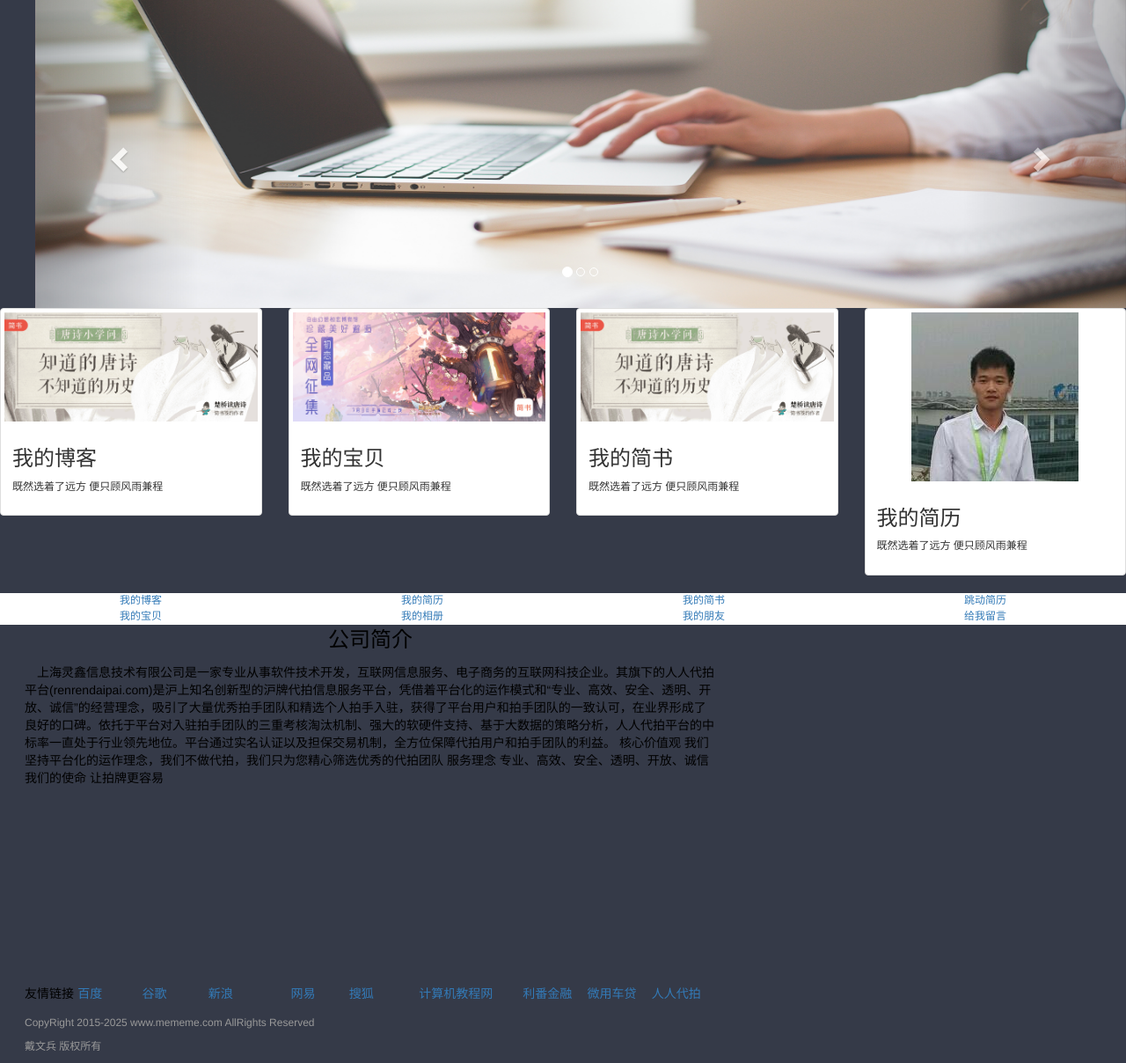
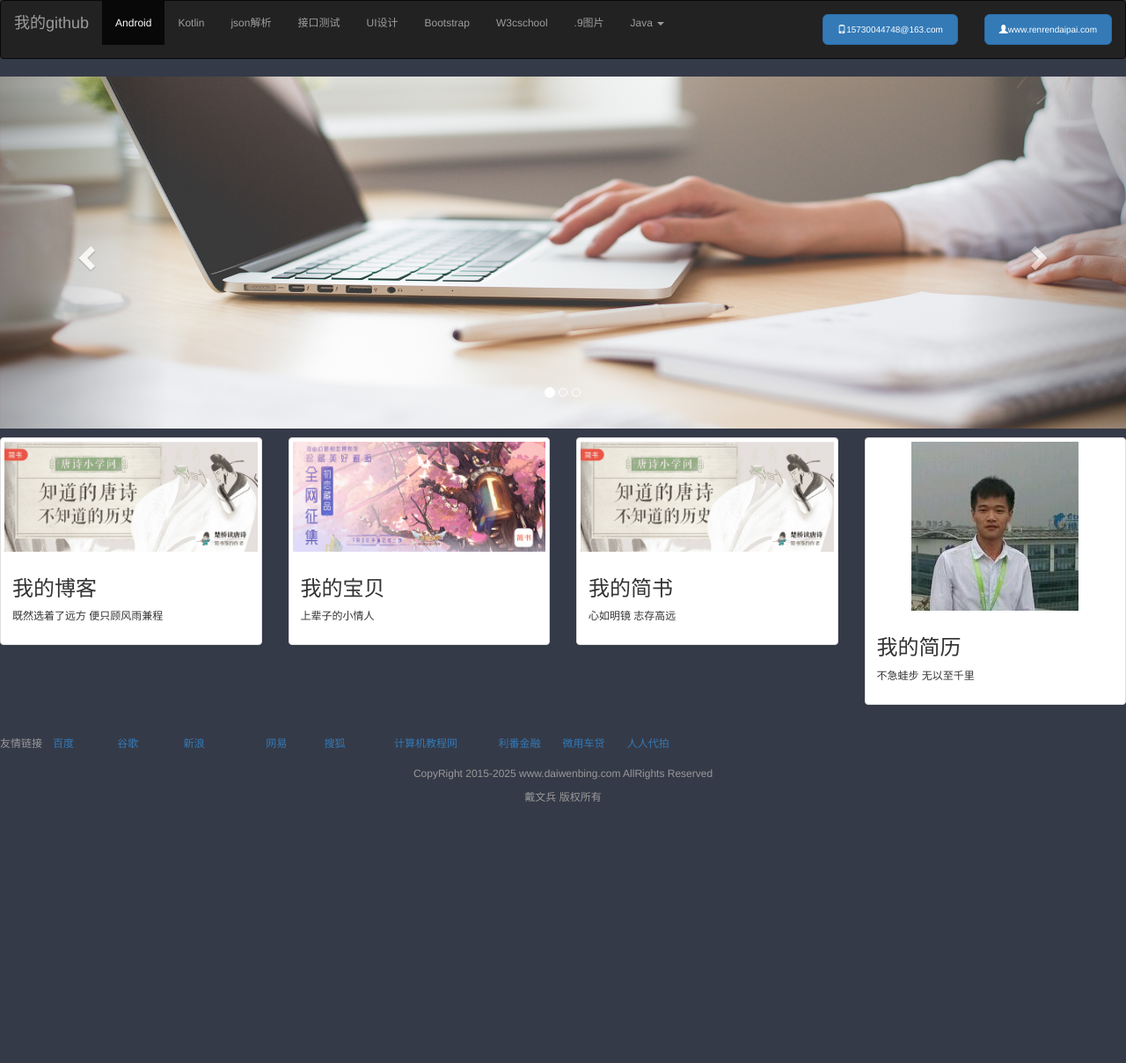
Before and after one commit to daiwenbing/daiwenbing.github.io, a plain HTML site: page index.html in a window 1280 px wide. Shown: the whole page at 88% size. After the commit the page ends 915 px from the top, so only its background shows below. Drawn offline with nearby package versions, Linux system fonts and the light colour scheme.

Commit message:
2018-7-3修改

```diff
--- a/index.html
+++ b/index.html
@@ -8,6 +8,7 @@
     <script src="http://cdn.bootcss.com/jquery/2.1.1/jquery.min.js"></script>
     <script src="http://cdn.bootcss.com/bootstrap/3.3.7/js/bootstrap.min.js"></script>
     <title>个人主页</title>
+    <link rel="shortcut icon" href="pictur/head.jpg" />
 <style type="text/css">
 html{
    width:100%;
@@ -22,77 +23,58 @@ body {
    padding:0;
    min-height: 100vh;
     background-size: cover;
+font-size: 12px;
+color: #999999;
+background-color:#353A48;
+}
 
-font-size: 12px;
-
-color: #999999;
-
-background-color:#353A48;
-
-}
 a{
 text-decoration:none
-}
-.style1 {
-
-font-size: 24px;
-
-color: #FDFDF0;
-
-}
-
-.style2 {
-
-font-size: 24px;
-
-color: #000;
-
-}
-
-.style3 {
-
-font-size: 12px;
-
-}
-
-.style3 {
-
-color: #000;
-
-font-size: 14px;
-
-}
-.style3 {
-color: #000;
 }
 </style>
 </head>
 <body >
-<script>
-function browserRedirect() {
-    var sUserAgent = navigator.userAgent.toLowerCase();
-    var bIsIpad = sUserAgent.match(/ipad/i) == "ipad";
-    var bIsIphoneOs = sUserAgent.match(/iphone os/i) == "iphone os";
-    var bIsMidp = sUserAgent.match(/midp/i) == "midp";
-    var bIsUc7 = sUserAgent.match(/rv:1.2.3.4/i) == "rv:1.2.3.4";
-    var bIsUc = sUserAgent.match(/ucweb/i) == "ucweb";
-    var bIsAndroid = sUserAgent.match(/android/i) == "android";
-    var bIsCE = sUserAgent.match(/windows ce/i) == "windows ce";
-    var bIsWM = sUserAgent.match(/windows mobile/i) == "windows mobile";
-    if (!(bIsIpad || bIsIphoneOs || bIsMidp || bIsUc7 || bIsUc || bIsAndroid || bIsCE || bIsWM) ){
-        window.location.href="http://blog.csdn.net/daiwenbingg";
-    } else {
-        window.location.href="http://m.blog.csdn.net/blog/index?username=daiwenbingg";
-    }
-}
-function love(){
-        window.location.href="./resume.html";
-}
+<nav class="navbar navbar-inverse" role="navigation">
+    <div class="container-fluid">
+        <ul class="nav navbar-nav navbar-right">
+            <li><a href="#"><button type="button" class="btn btn-primary btn-lg" style="font-size: 10px"><span class="glyphicon glyphicon-phone"></span>15730044748@163.com</button></a></li>
+            <li><a href="http://www.renrendaipai.com"><button type="button" class="btn btn-primary btn-lg" style="font-size: 10px"><span class="glyphicon glyphicon-user"></span>www.renrendaipai.com</button></a></li>
+        </ul>
+        <div class="navbar-header">
+            <a class="navbar-brand" href="https://github.com/daiwenbing">我的github</a>
+        </div>
+        <div>
+            <ul class="nav navbar-nav">
 
-</script>
+                <li class="active"><a href="https://developer.android.google.cn/studio/">Android</a></li>
+                <li><a href="http://www.devkotlin.com/docs/reference/basic-syntax.html">Kotlin</a></li>
+                <li><a href="http://www.bejson.com/">json解析</a></li>
+                <li><a href="http://www.atool.org/httptest.php">接口测试</a></li>
+                <li><a href="https://www.uplabs.com/">UI设计</a></li>
+                <li><a href="http://www.runoob.com/bootstrap/bootstrap-navbar.html">Bootstrap</a></li>
+                <li><a href="http://www.w3school.com.cn/">W3cschool</a>
+                <li><a href="http://inloop.github.io/shadow4android">.9图片</a></li>
+                <li class="dropdown">
+                    <a href="#" class="dropdown-toggle" data-toggle="dropdown">
+                        Java <b class="caret"></b>
+                    </a>
+                    <ul class="dropdown-menu">
+                        <li><a href="#">JavaEE</a></li>
+                        <li><a href="#">JavaSE</a></li>
+                        <li><a href="#">JavaME</a></li>
+                        <li class="divider"></li>
+                        <li><a href="#">JavaI</a></li>
+                        <li class="divider"></li>
+                        <li><a href="#">JavaII</a></li>
+                    </ul>
+                </li>
+            </ul>
+        </div>
+    </div>
+</nav>
 
 <!--轮播-->
-<dir style="width: 100%;margin: auto" >
+<!--<dir style="width: 100%;margin: auto" >-->
 <div id="myCarousel" class="carousel slide" >
     <!-- 轮播（Carousel）指标 -->
     <ol class="carousel-indicators">
@@ -103,13 +85,13 @@ function love(){
     <!-- 轮播（Carousel）项目 -->
     <div class="carousel-inner">
         <div class="item active" >
-            <img src="./pictur/head_bg.jpg" style=" width: 100%;height:350px" alt="First slide" >
+            <img src="./pictur/head_bg.jpg" style=" width: 100%;height:400px" alt="First slide" >
         </div>
         <div class="item">
-            <img src="./pictur/1_1.png" style=" width: 100%;height:350px" alt="First slide" >
+            <img src="./pictur/1_1.png" style=" width: 100%;height:400px" alt="First slide" >
         </div>
         <div class="item">
-            <img src="./pictur/3.jpg" style=" width: 100%;height:350px" alt="First slide" >
+            <img src="./pictur/3.jpg" style=" width: 100%;height:400px" alt="First slide" >
         </div>
     </div>
     <!-- 轮播（Carousel）导航 -->
@@ -122,11 +104,12 @@ function love(){
         <span class="sr-only">Next</span>
     </a>
 </div>
-</dir>
+<!--</dir>-->
 <!--轮播-->
 <!--缩略图-->
 
-<div class="row">
+
+<div class="row" style="margin-top: 10px">
     <div class="col-sm-6 col-md-3">
         <a href="http://blog.csdn.net/daiwenbingg" class="thumbnail">
             <img src="./pictur/1_2.png" height="540px"
@@ -143,7 +126,7 @@ function love(){
                  alt="通用的占位符缩略图">
             <div class="caption">
                 <h3>我的宝贝</h3>
-                <p>既然选着了远方 便只顾风雨兼程</p>
+                <p>上辈子的小情人</p>
 
             </div>
         </a>
@@ -154,7 +137,7 @@ function love(){
                  alt="通用的占位符缩略图">
             <div class="caption">
                 <h3>我的简书</h3>
-                <p>既然选着了远方 便只顾风雨兼程</p>
+                <p>心如明镜 志存高远</p>
 
             </div>
         </a>
@@ -165,88 +148,15 @@ function love(){
                  alt="通用的占位符缩略图">
             <div class="caption">
                 <h3>我的简历</h3>
-                <p>既然选着了远方 便只顾风雨兼程</p>
+                <p>不急蛙步 无以至千里</p>
 
             </div>
         </a>
     </div>
 </div>
 <!--缩略图-->
-<table width="100%" border="0" cellspacing="2" cellpadding="3">
 
-<tr height="18" bgcolor="#FFFFFF" align="center">
-
-<td align="center" valign="bottom"> <a onclick=javascrtpt:browserRedirect()>我的博客 </a></td>
-
-<td align="center"> <a href="./lagou.html">我的简历 </a> </td>
-
-<td align="center"> <a href="https://www.jianshu.com/users/86363149a230/timeline">我的简书 </a> </td>
-
-<td align="center"> <a href="./animating-resume/dist/index.html">跳动简历 </a> </td>
-
-
-</tr>
-<tr height="18" bgcolor="#FFFFFF">
-
-
-<td align="center"> <a href="./mybaby.html">我的宝贝</a> </td>
-
-<td align="center"> <a href="./photo.html">我的相册 </a> </td>
-
-<td align="center"> <a href="./friend.html">我的朋友 </a> </td>
-
-<td align="center"> <a href="./message.html">给我留言 </a> </td>
-
-</table>
-
-<table width="90%" border="0" cellspacing="0" cellpadding="0" >
-
-<tr>
-
-<td height="206" valign="top">
-
-<table width="785" height="181" border="0" cellpadding="0" cellspacing="0"> <tr>
-
-<td width="1%" valign="top" class="style3">　　</td>
-
-<td width="99%" height="34" align="center" valign="top" class="style2"><p>公司简介</p> </td> </tr>
-
-<tr>
-
-<td valign="top" class="style3">　　</td>
-
-<td height="300" valign="top"><p class="style3"> <span class="style3">　上海灵鑫信息技术有限公司是一家专业从事软件技术开发，互联网信息服务、电子商务的互联网科技企业。其旗下的人人代拍平台(renrendaipai.com)是沪上知名创新型的沪牌代拍信息服务平台，凭借着平台化的运作模式和“专业、高效、安全、透明、开放、诚信”的经营理念，吸引了大量优秀拍手团队和精选个人拍手入驻，获得了平台用户和拍手团队的一致认可，在业界形成了良好的口碑。依托于平台对入驻拍手团队的三重考核淘汰机制、强大的软硬件支持、基于大数据的策略分析，人人代拍平台的中标率一直处于行业领先地位。平台通过实名认证以及担保交易机制，全方位保障代拍用户和拍手团队的利益。
-
-核心价值观
-我们坚持平台化的运作理念，我们不做代拍，我们只为您精心筛选优秀的代拍团队
-
-服务理念
-专业、高效、安全、透明、开放、诚信
-
-我们的使命
-让拍牌更容易</span> </p>
-
- </td>
-
-</tr>
-
-<tr>
-
-<td width="1%" valign="top" class="style3">　　</td>
-
-<td height="50" valign="top" class="style3">　</td>
-
-</tr>
-
-<tr>
-
-<td width="1%" valign="top" class="style3">　　</td>
-
-<td height="50" valign="top" class="style3">
-
-<table width="786" border="0" cellspacing="0" cellpadding="0
-
-">
+<table width="786" border="0" cellspacing="0" cellpadding="0">
 
 <tr>
 
@@ -268,27 +178,17 @@ function love(){
 
 <td width="101"><a href="http://www.renrendaipai.com/">人人代拍</a></td>
 </tr>
+
 </table></td>
-
-</tr>
-
-<tr>
-
-<td width="1%" valign="top" class="style3">　　</td>
-
-<td height="50"><p>CopyRight 2015-2025 www.mememe.com AllRights Reserved</p>
-
-<p>戴文兵 版权所有</p></td>
 
 </tr>
 
 </table>
 
-</td>
 
-</tr>
 
-</table>
 
+<p class="text-center">CopyRight 2015-2025 www.daiwenbing.com AllRights Reserved</p>
+<p class="text-center">戴文兵 版权所有</p>
 </body>
 </html>
```
